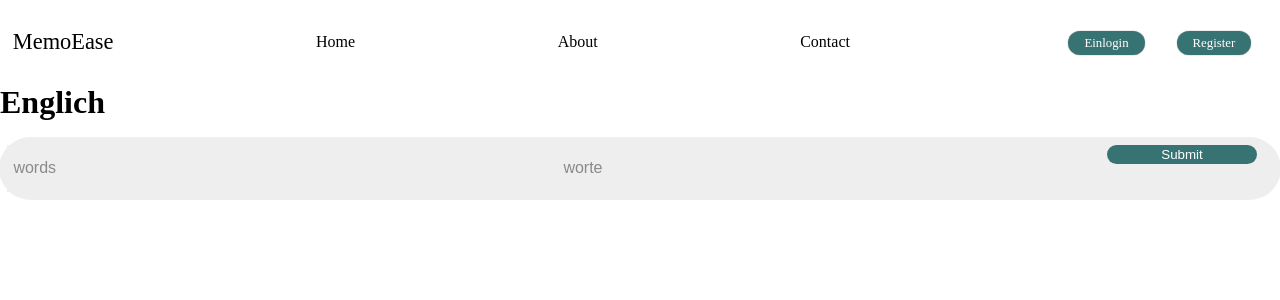
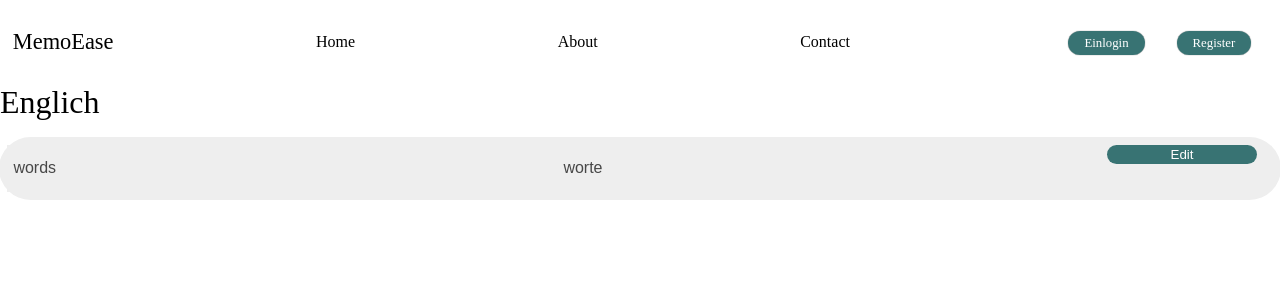
Before and after one commit to djoetker/memoease, a React (Vite) app in the folder frontend/: page /editSet in a window 1280 px wide. Shown: the top 300 px of the page. Built offline with nearby package versions, Linux system fonts and the light colour scheme.

Commit message:
placeholder update black color

```diff
--- a/frontend/src/components/Edit-set/EditSet.jsx
+++ b/frontend/src/components/Edit-set/EditSet.jsx
@@ -17,7 +17,7 @@ const EditSet = () => {
             <input type="text" placeholder="words" />
             <input type="text" placeholder="worte" />
             <button className="EditBtn" type="submit">
-              Submit
+              Edit
             </button>
           </div>
         </form>
--- a/frontend/src/css/EditSet.scss
+++ b/frontend/src/css/EditSet.scss
@@ -14,6 +14,7 @@ $boxShadow: 0px 0px 10px #0000;
   h2 {
     color: $ColorBlack;
     font-size: 2rem;
+    font-weight: 200;
   }
 
   .FromEdit {
@@ -38,7 +39,7 @@ $boxShadow: 0px 0px 10px #0000;
           padding-left: 0.4rem;
           &::placeholder {
             font-size: 1rem;
-            color: rgb(138, 138, 138);
+            color: rgb(71, 71, 71);
             font-weight: 300;
           }
         }
```
